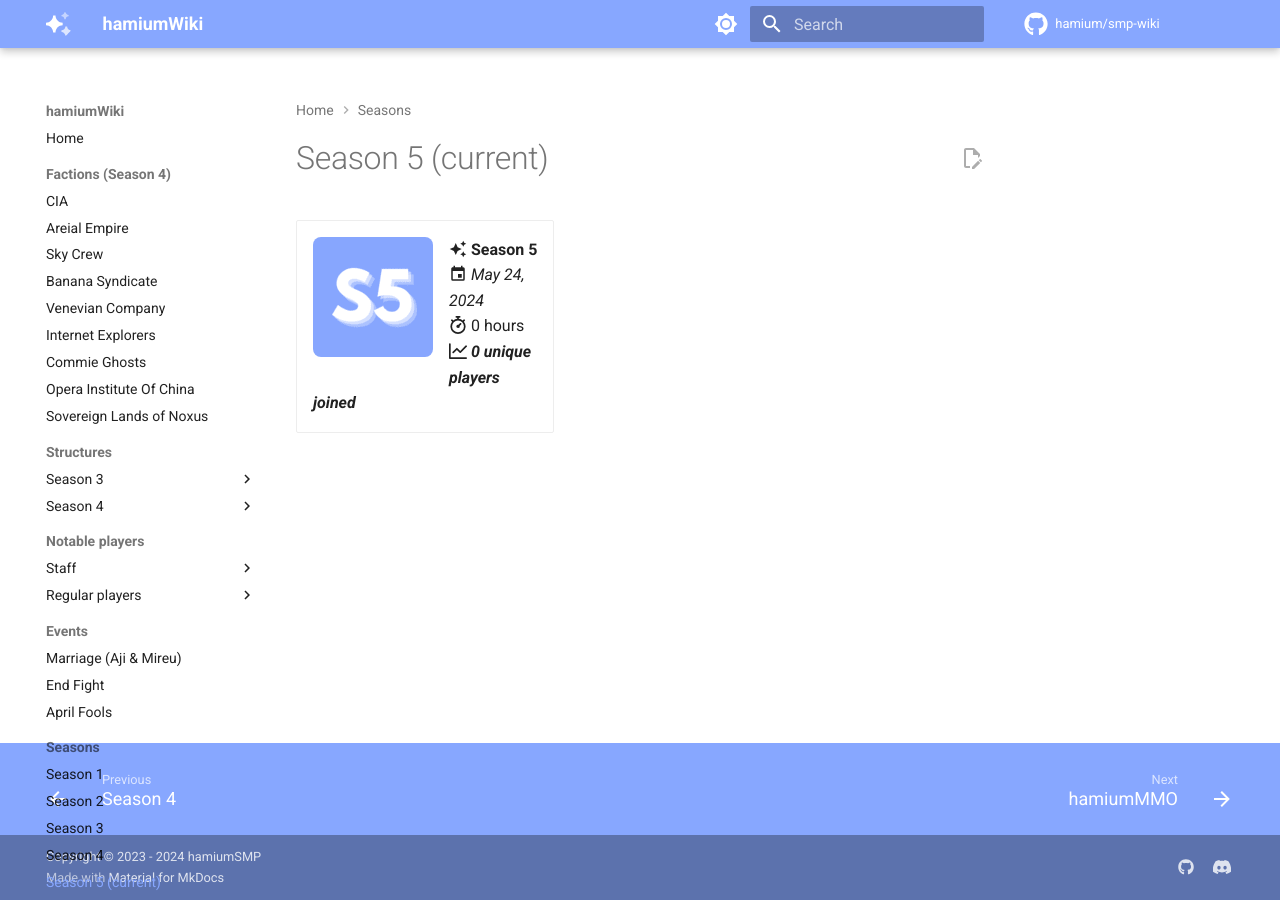
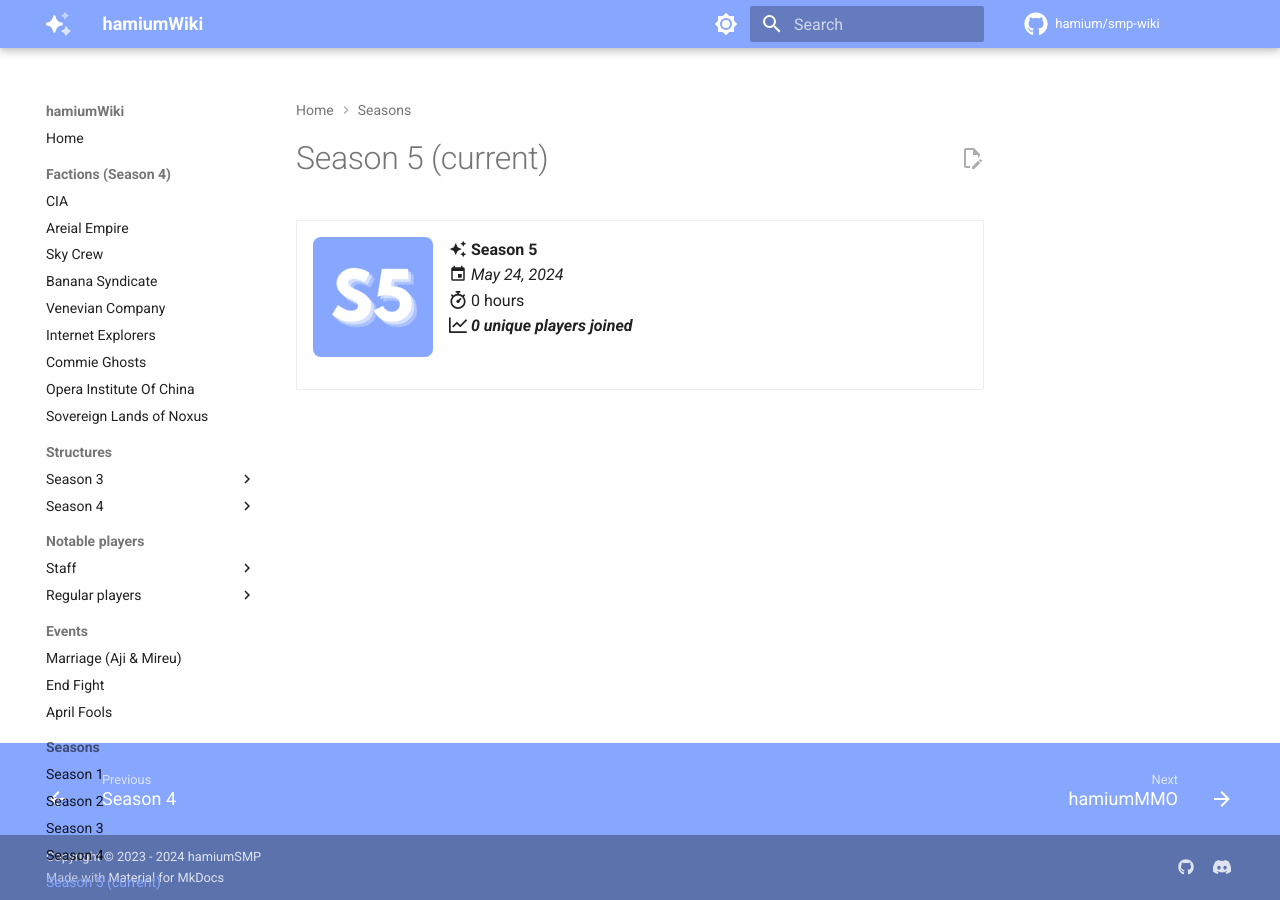
Before and after one commit to hamium/smp-wiki, an MkDocs documentation site: the page built from docs/seasons/s5.md, in a window 1280 px wide. Built offline with MkDocs 1.6.1 and Material for MkDocs 9.7.7, drawn with Linux system fonts in a browser that asks for light colours; comment, search, counter and statistics services are not loaded.

Commit message:
Update s5.md

```diff
--- a/docs/seasons/s5.md
+++ b/docs/seasons/s5.md
@@ -1,4 +1,4 @@
-<div class="grid" style="width:fit-content;" markdown>
+<div class="grid" markdown>
 ![S5](https://github.com/hamium/smp-wiki/blob/main/docs/assets/imgs/S5%20-%20Copy.png?raw=true){align=left}
 **:material-creation:{ title="Name" }** <b>Season 5</b><br>
 **:material-calendar:{ title="Start" }** <i>May 24, 2024</i><br>
```
